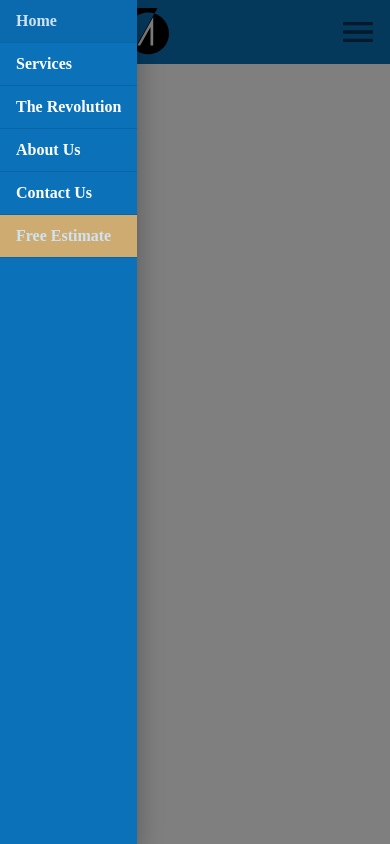
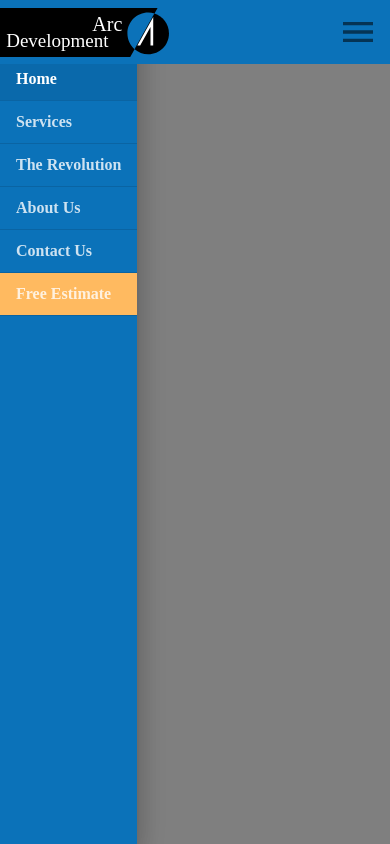
Before and after one commit to JunaidSikander/ARC-Development, a React (Create React App) app: page / in a window 390 px wide. Both pictures are taken after a click on the button 358 px from the left and 32 px from the top of the page. Built offline with nearby package versions, Linux system fonts and the light colour scheme.

Commit message:
[UPDATE] Clipped Appbar

```diff
--- a/src/components/ui/Header.js
+++ b/src/components/ui/Header.js
@@ -110,7 +110,12 @@ const useStyles = makeStyles(theme => ({
         backgroundColor: theme.palette.common.orange
     },
     drawerItemSelected: {
-        opacity: 1
+        '& .MuiListItemText-root': {
+            opacity: 1
+        },
+    },
+    appbar: {
+        zIndex: theme.zIndex.modal + 1
     }
 }));
 
@@ -210,6 +215,7 @@ export default function (props) {
                 onClose={handleClose}
                 MenuListProps={{onMouseLeave: handleClose}}
                 elevation={0}
+                stye={{zIndex: 1203}} // To Avoid Override Appbar
                 keepMounted>
 
                 {menuOptions.map( (option, i) => (
@@ -233,22 +239,24 @@ export default function (props) {
                              open={openDrawer}
                              onClose={() => setOpenDrawer(false)}
                              onOpen={() => setOpenDrawer(true)}>
+                <div className={classes.toolbarMargin}/>
                 <List disablePadding>
-                    {routes.map( (route, index) => (
-                        <ListItem className={route.activeIndex ? [classes.drawerItem, classes.drawerItemSelected] : classes.drawerItem }
+                    {routes.map( route => (
+                        <ListItem
                                   onClick={ () => { setOpenDrawer(false); setValue(route.activeIndex) } }
                                   key={`${route}${route.activeIndex}`}
                                   selected={value === route.activeIndex}
+                                  classes={{ selected: classes.drawerItemSelected }}
                                   divider button component={Link} to='/'>
-                            <ListItemText disableTypography>{ route.name }</ListItemText>
+                            <ListItemText className={classes.drawerItem} disableTypography>{ route.name }</ListItemText>
                         </ListItem>
                     ) )}
 
-                    <ListItem className={value === 5 ? [classes.drawerItem, classes.drawerItemSelected] : [classes.drawerItem, classes.drawerItemEstimate]}
+                    <ListItem classes={{ root: classes.drawerItemEstimate, selected: classes.drawerItemSelected }}
                               onClick={ () => {setOpenDrawer(false); setValue(5)} }
                               selected={value === 5}
                               divider button component={Link} to='/estimate'>
-                        <ListItemText disableTypography>Free Estimate</ListItemText>
+                        <ListItemText className={classes.drawerItem} disableTypography>Free Estimate</ListItemText>
                     </ListItem>
                 </List>
             </SwipeableDrawer>
@@ -263,7 +271,7 @@ export default function (props) {
     return (
         <>
             <ElevationScroll>
-                <AppBar position="fixed">
+                <AppBar position="fixed" className={classes.appbar}>
                     <Toolbar disableGutters>
                         <Button
                             className={classes.logoContainer}
```
